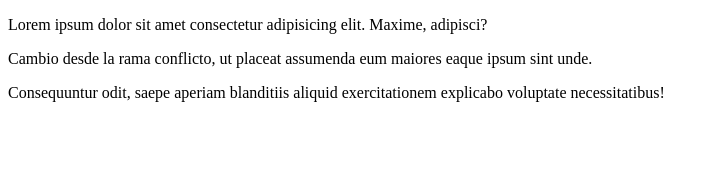
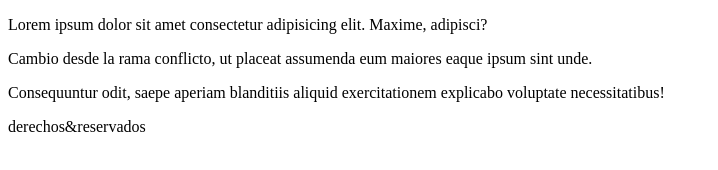
Before and after one commit to nahu6/prueba, a plain HTML site: page INDEX.HTML in a window 1280 px wide. Shown: the whole page, without its empty margins (0-718 px from the left). Drawn offline with Linux system fonts and the light colour scheme.

Commit message:
cambio 3

```diff
--- a/INDEX.HTML
+++ b/INDEX.HTML
@@ -11,5 +11,9 @@
     <P>Cambio desde la rama conflicto, ut placeat assumenda eum maiores eaque ipsum sint unde.</P>
     <P>Consequuntur odit, saepe aperiam blanditiis aliquid exercitationem explicabo voluptate necessitatibus!</P>
 
+
+    <footer>
+        derechos&reservados
+    </footer>
 </body>
 </html>
```
